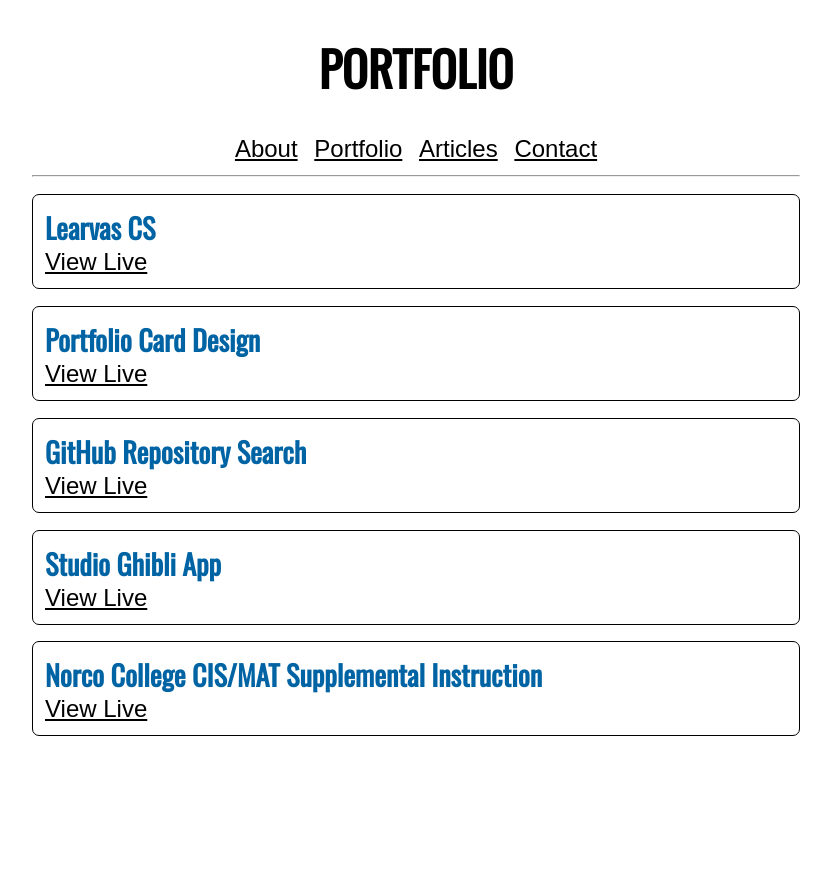
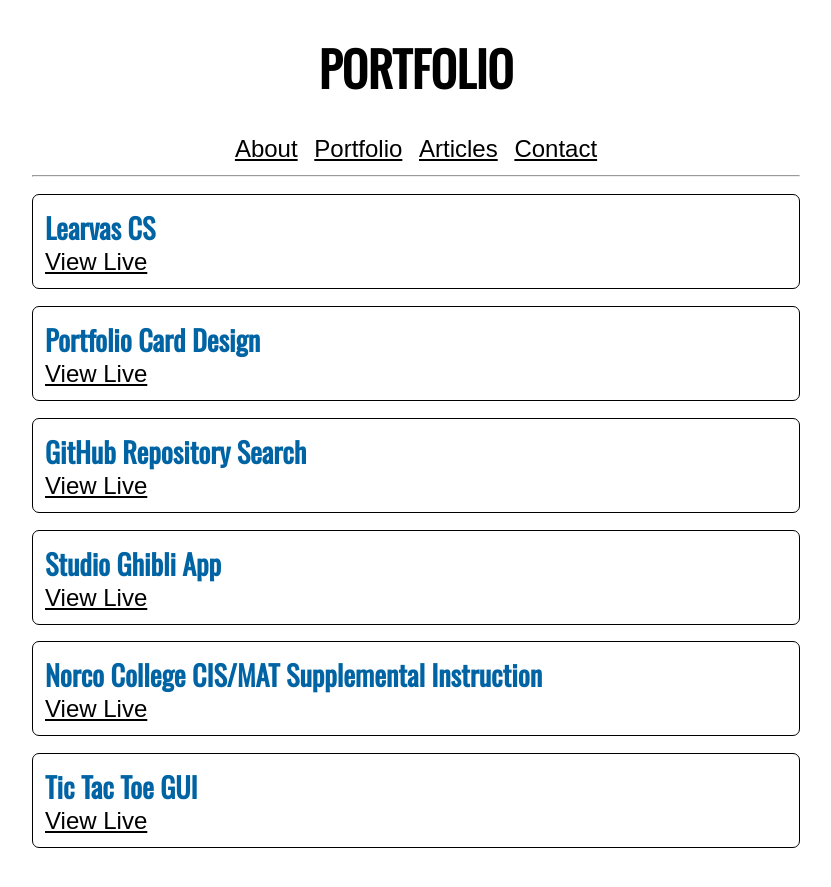
Before and after one commit to johnnyvalles/johnnyvalles.github.io, a Jekyll site: the page built from portfolio.html, in a window 1280 px wide. Shown: the top 887 px of the page, without its empty margins (224-1055 px from the left). Built offline with Jekyll 4.4.1, drawn with Linux system fonts in a browser that asks for light colours; a style sheet for code colours, icons or effects is not loaded.

Commit message:
Add Tic Tac Toe project

```diff
--- a/_data/projects.yml
+++ b/_data/projects.yml
@@ -12,3 +12,6 @@
 
 - name: Norco College CIS/MAT Supplemental Instruction
   live: http://johnnyvalles.com/web-development/full-websites/sil-website/index.html
+
+- name: Tic Tac Toe GUI
+  live: https://github.com/johnnyvalles/java-swing-gui/blob/master/TicTacToe/TicTacToe.jar
```
